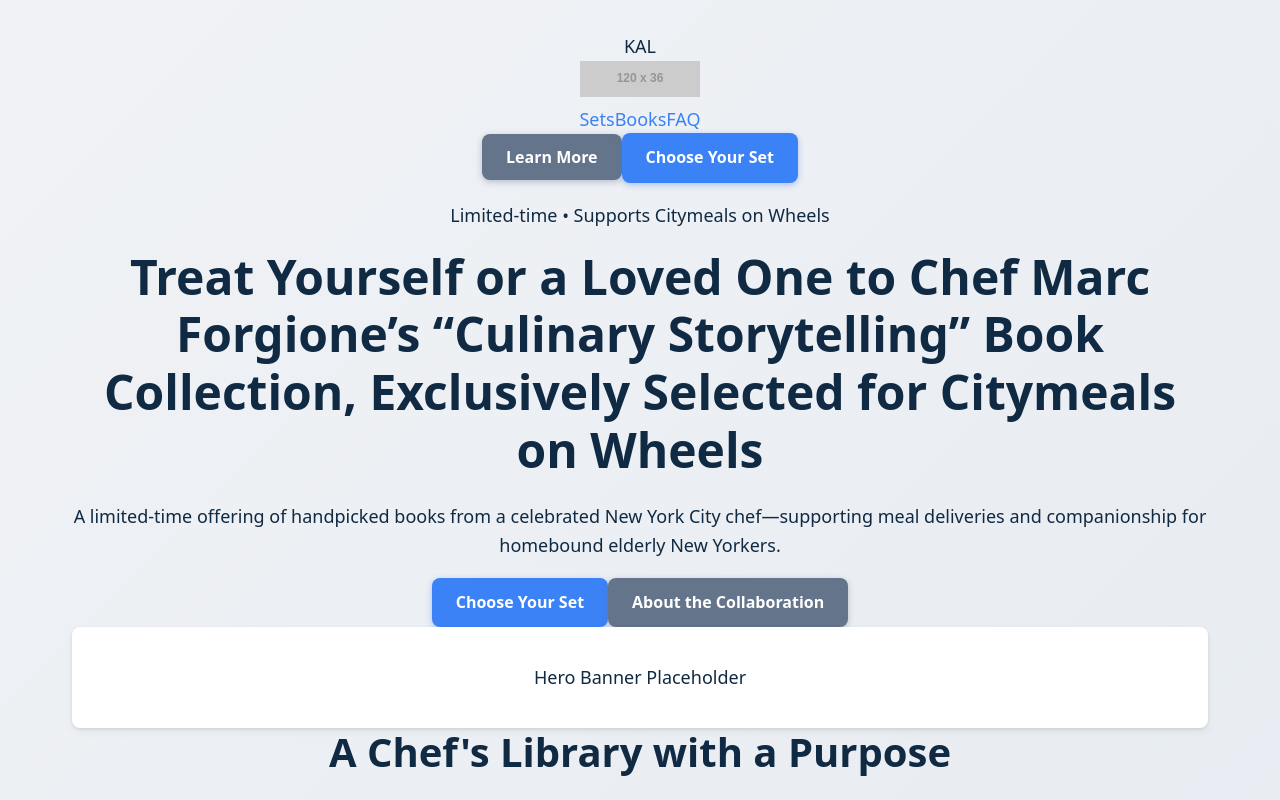
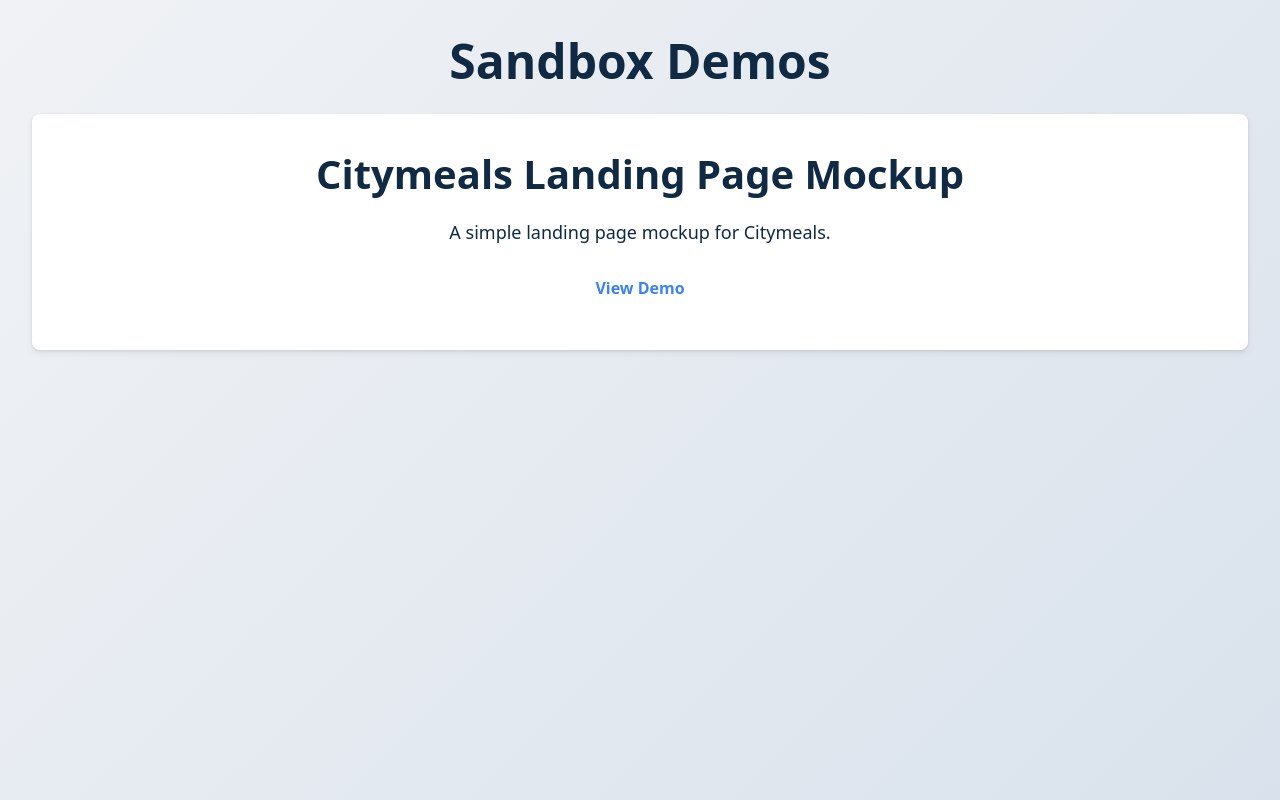
Before and after one commit to kitchenartsandletters/sandbox, a React (Vite) app in the folder my-citymeals-demo/: page / in a window 1280 px wide. Shown: the top 800 px of the page. Built offline with nearby package versions, Linux system fonts and the light colour scheme.

Commit message:
adding sandbox index

```diff
--- a/my-citymeals-demo/src/App.jsx
+++ b/my-citymeals-demo/src/App.jsx
@@ -1,14 +1,28 @@
 import React from 'react';
 import './App.css'
 import './index.css';
-import { BrowserRouter, Routes, Route } from "react-router-dom";
+import { BrowserRouter, Routes, Route, Link } from "react-router-dom";
 import CitymealsLandingMockup from './CitymealsLandingMockup';
+
+function Dashboard() {
+  return (
+    <div>
+      <h1>Sandbox Demos</h1>
+      <div className="card">
+        <h2>Citymeals Landing Page Mockup</h2>
+        <p>A simple landing page mockup for Citymeals.</p>
+        <Link to="/citymeals" className="btn">View Demo</Link>
+      </div>
+    </div>
+  );
+}
 
 function App() {
   return (
     <BrowserRouter>
       <Routes>
-        <Route path="/" element={<CitymealsLandingMockup />} />
+        <Route path="/" element={<Dashboard />} />
+        <Route path="/citymeals" element={<CitymealsLandingMockup />} />
         {/* Future sandboxes here */}
       </Routes>
     </BrowserRouter>
--- a/my-citymeals-demo/src/index.css
+++ b/my-citymeals-demo/src/index.css
@@ -273,3 +273,25 @@
     object-position: top;
   }
 }
+
+
+/* ---- Dashboard grid responsive styles ---- */
+.dashboard-grid {
+  display: grid;
+  gap: 2rem;
+  margin: 2rem auto;
+  max-width: 1200px;
+  grid-template-columns: 1fr;
+}
+
+@media (min-width: 640px) {
+  .dashboard-grid {
+    grid-template-columns: repeat(2, 1fr);
+  }
+}
+
+@media (min-width: 1024px) {
+  .dashboard-grid {
+    grid-template-columns: repeat(3, 1fr);
+  }
+}
```
